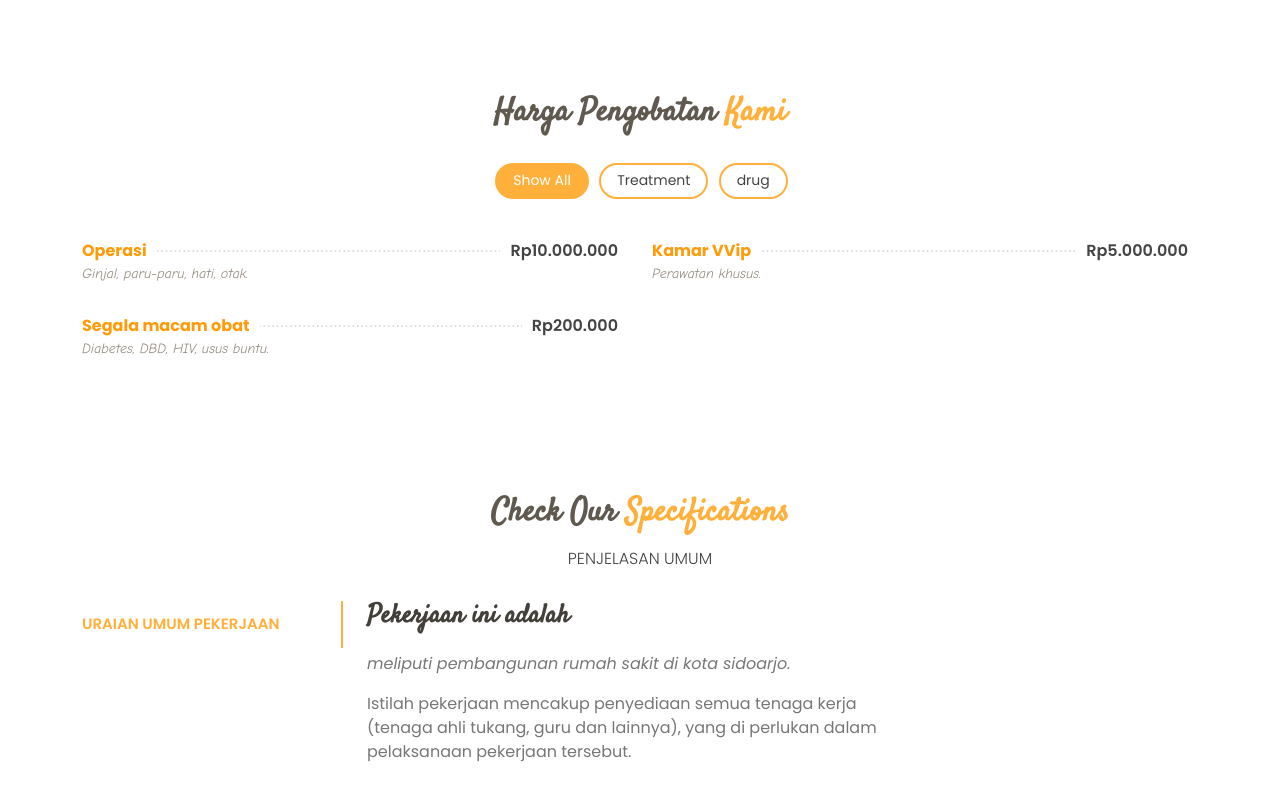
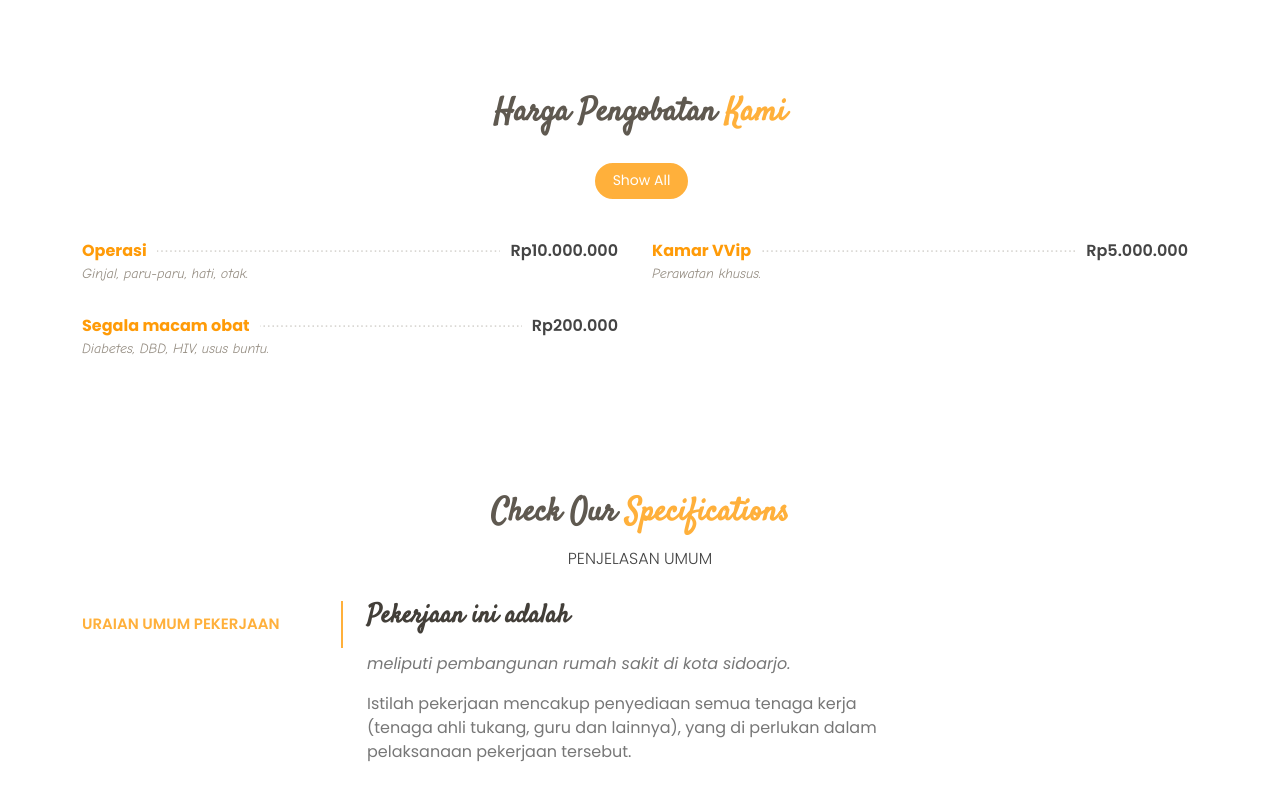
Before and after one commit to Ekaetampan2004/systeminformasi.github.io, a plain HTML site: page index.html in a window 1280 px wide. Shown: the part 1886-2686 px from the top of the page. Drawn offline with Linux system fonts and the light colour scheme.

Commit message:
menghapus treatment dan drug

```diff
--- a/index.html
+++ b/index.html
@@ -255,8 +255,6 @@
           <div class="col-lg-12 d-flex justify-content-center">
             <ul id="menu-flters">
               <li data-filter="*" class="filter-active">Show All</li>
-              <li data-filter=".filter-starters">Treatment</li>
-              <li data-filter=".filter-salads">drug</li>
             </ul>
           </div>
         </div>
```
